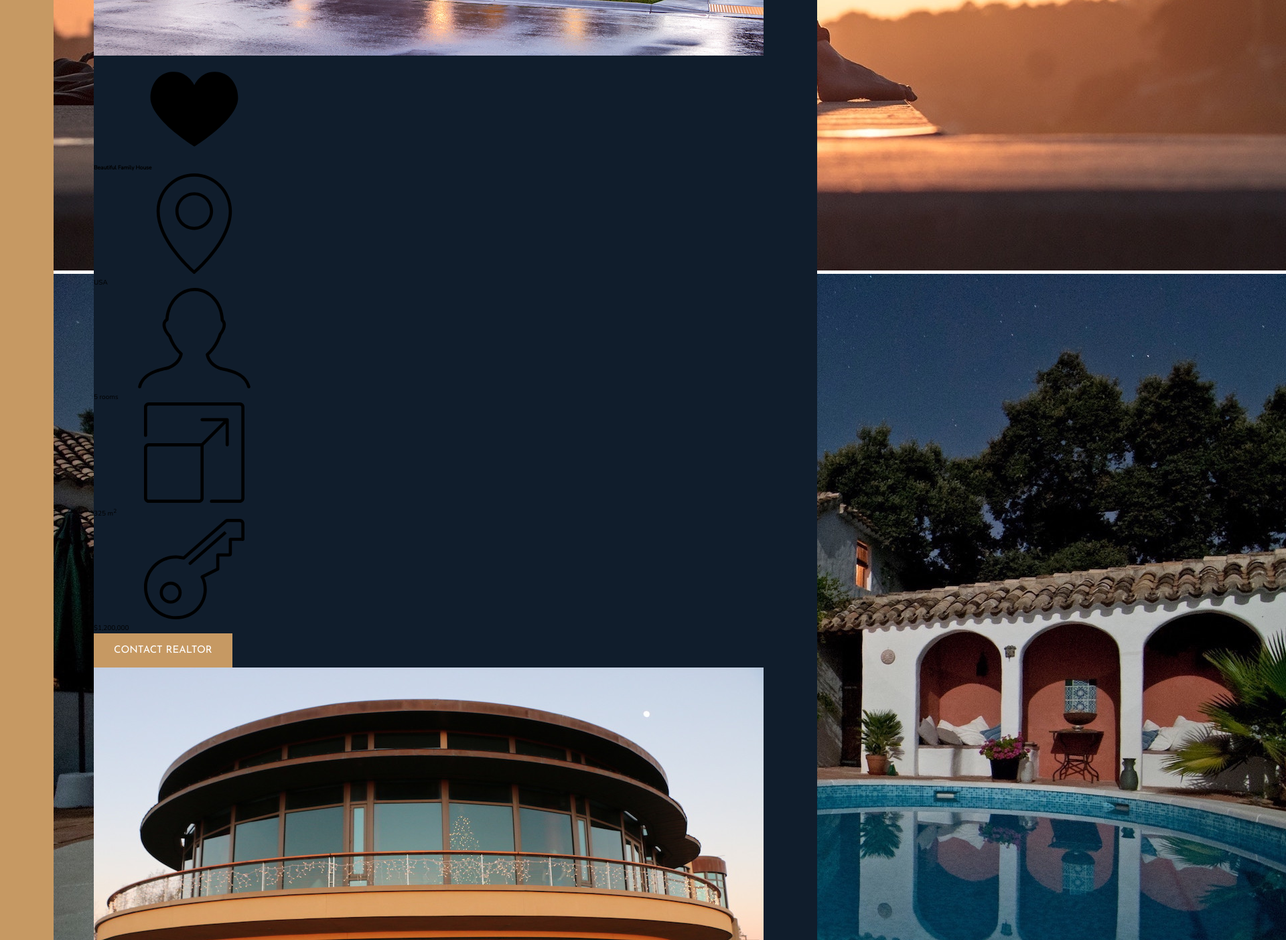
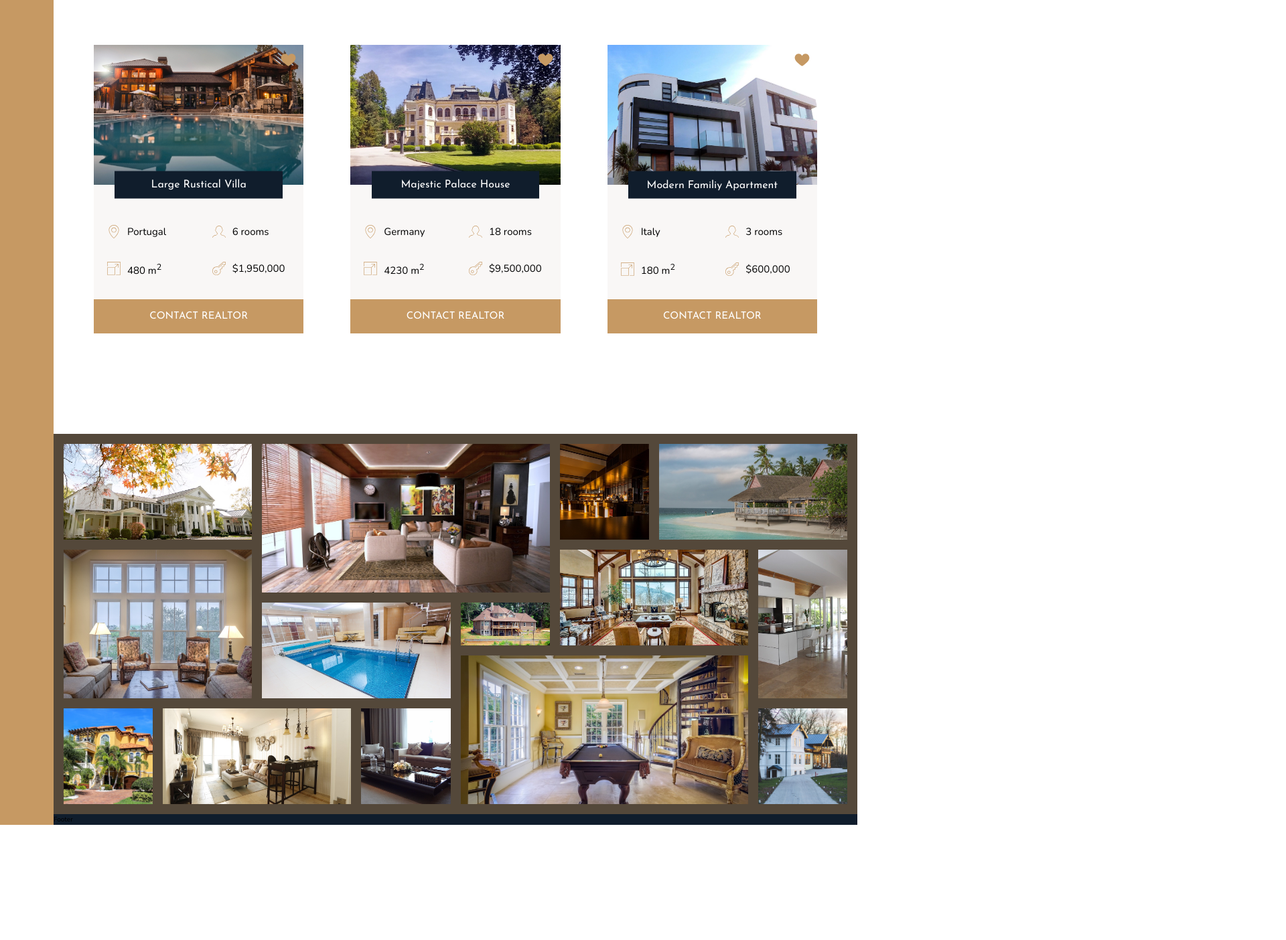
Before and after one commit to catherinestirk97/nexters-website, a plain HTML site: page index.html in a window 1280 px wide. Shown: the part 2286-3690 px from the top of the page at 67% size, 1920 px wide, since content can reach past the window. After the commit the page ends 3518 px from the top, so only its background shows below. Drawn offline with nearby package versions, Linux system fonts and the light colour scheme.

Commit message:
compiled css

```diff
--- a/css/style.css
+++ b/css/style.css
@@ -108,7 +108,25 @@ body {
 
 .story__pictures {
   background-color: #c69963;
-  grid-column: full-start /col-end 4; }
+  grid-column: full-start /col-end 4;
+  background-image: linear-gradient(rgba(198, 153, 99, 0.5), rgba(198, 153, 99, 0.5)), url("/img/back.jpg");
+  display: grid;
+  grid-template-rows: repeat(6, 1fr);
+  grid-template-columns: repeat(6, 1fr);
+  align-items: center; }
+
+.story__img--1 {
+  width: 100%;
+  grid-row: 2 /6;
+  grid-column: 2/6;
+  box-shadow: 0 2rem 5rem rgba(0, 0, 0, 0.1); }
+
+.story__img--2 {
+  width: 115%;
+  grid-row: 4/6;
+  grid-column: 4/7;
+  z-index: 2;
+  box-shadow: 0 2rem 5rem rgba(0, 0, 0, 0.2); }
 
 .story__content {
   background-color: #f9f7f6;
@@ -123,12 +141,116 @@ body {
   font-style: italic; }
 
 .homes {
-  background-color: #101d2c;
-  grid-column: center-start / center-end; }
+  grid-column: center-start / center-end;
+  margin: 15rem 0;
+  display: grid;
+  grid-template-columns: repeat(auto-fit, minmax(25rem, 1fr));
+  grid-gap: 7rem; }
+
+.home {
+  background-color: #f9f7f6;
+  display: grid;
+  grid-template-columns: repeat(2, 1fr);
+  grid-row-gap: 3.5rem; }
+  .home__img {
+    width: 100%;
+    grid-row: 1/2;
+    grid-column: 1 / -1;
+    z-index: 1; }
+  .home__like {
+    grid-row: 1/2;
+    grid-column: 2/3;
+    fill: #c69963;
+    height: 2.5rem;
+    width: 2.5rem;
+    z-index: 2;
+    justify-self: end;
+    margin: 1rem; }
+  .home__name {
+    grid-row: 1/2;
+    grid-column: 1 / -1;
+    width: 80%;
+    justify-self: center;
+    z-index: 3;
+    align-self: end;
+    transform: translateY(50%);
+    font-family: "Josefin Sans", sans-serif;
+    font-size: 1.6rem;
+    text-align: center;
+    padding: 1.25rem;
+    background-color: #101d2c;
+    color: white;
+    font-weight: 400; }
+  .home__location, .home__rooms {
+    margin-top: 2.5rem; }
+  .home__location, .home__rooms, .home__area, .home__price {
+    font-size: 1.5rem;
+    margin-left: 2rem;
+    display: flex;
+    align-items: center; }
+    .home__location svg, .home__rooms svg, .home__area svg, .home__price svg {
+      fill: #c69963;
+      height: 2rem;
+      width: 2rem;
+      margin-right: 1rem; }
+  .home__btn {
+    grid-column: 1 / -1; }
 
 .gallery {
   background-color: #54483A;
-  grid-column: full-start /full-end; }
+  grid-column: full-start /full-end;
+  display: grid;
+  grid-template-columns: repeat(8, 1fr);
+  grid-template-rows: repeat(7, 5vw);
+  grid-gap: 1.5rem;
+  padding: 1.5rem; }
+  .gallery__item--1 {
+    grid-row: 1/span 2;
+    grid-column: 1 / span 2; }
+  .gallery__item--2 {
+    grid-row: 1/span 3;
+    grid-column: 3 / span 3; }
+  .gallery__item--3 {
+    grid-row: 1/span 2;
+    grid-column: 6/ span 1; }
+  .gallery__item--4 {
+    grid-row: 1/span 2;
+    grid-column: 7/ span 2; }
+  .gallery__item--5 {
+    grid-row: 3/span 3;
+    grid-column: 1/ span 2; }
+  .gallery__item--6 {
+    grid-row: 4/span 2;
+    grid-column: 3/ span 2; }
+  .gallery__item--7 {
+    grid-row: 4/span 1;
+    grid-column: 5/ span 1; }
+  .gallery__item--8 {
+    grid-row: 3/span 2;
+    grid-column: 6/ span 2; }
+  .gallery__item--9 {
+    grid-row: 3/span 3;
+    grid-column: 8/ span 1; }
+  .gallery__item--10 {
+    grid-row: 6/span 2;
+    grid-column: 1/ span 1; }
+  .gallery__item--11 {
+    grid-row: 6/span 2;
+    grid-column: 2/ span 2; }
+  .gallery__item--12 {
+    grid-row: 6/span 2;
+    grid-column: 4/ span 1; }
+  .gallery__item--13 {
+    grid-row: 5/span 3;
+    grid-column: 5/ span 3; }
+  .gallery__item--14 {
+    grid-row: 6/span 2;
+    grid-column: 8/ span 1; }
+  .gallery__img {
+    width: 100%;
+    height: 100%;
+    object-fit: cover;
+    display: block; }
 
 .footer {
   background-color: #101d2c;
```
